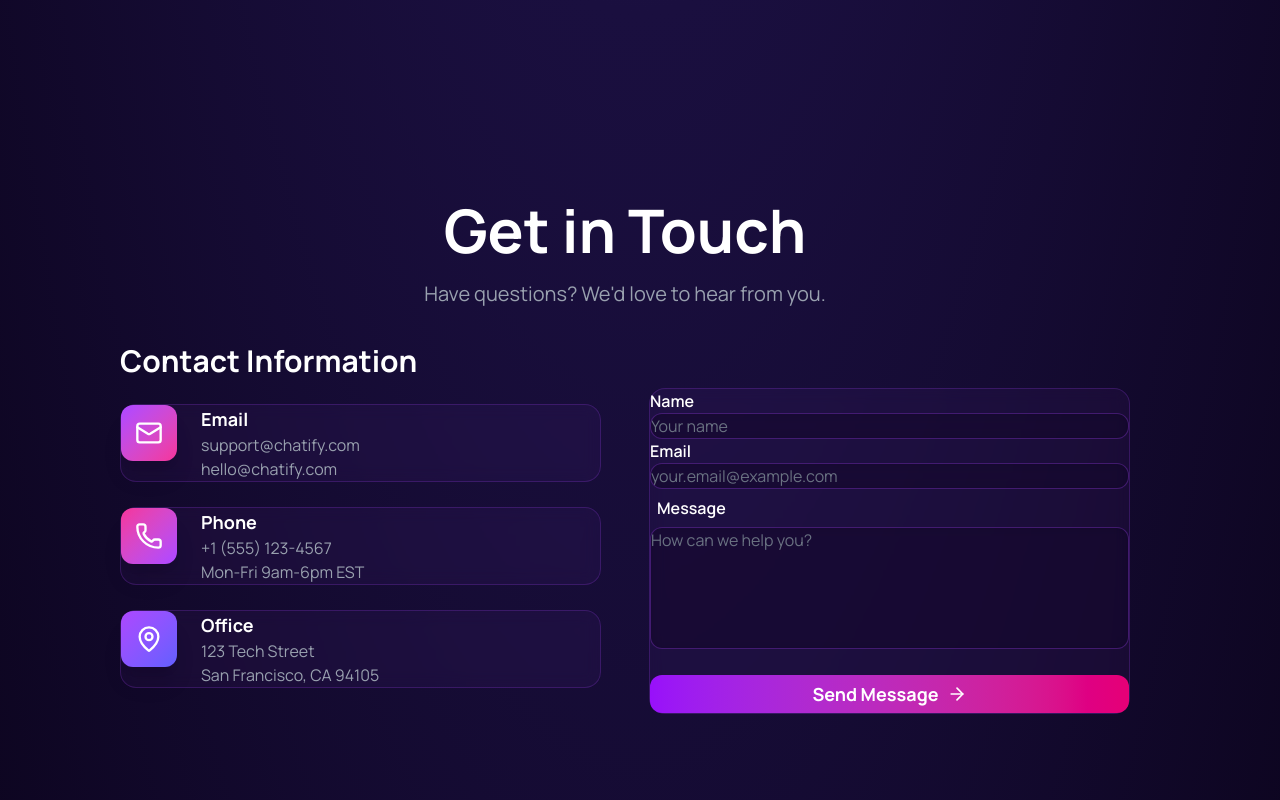
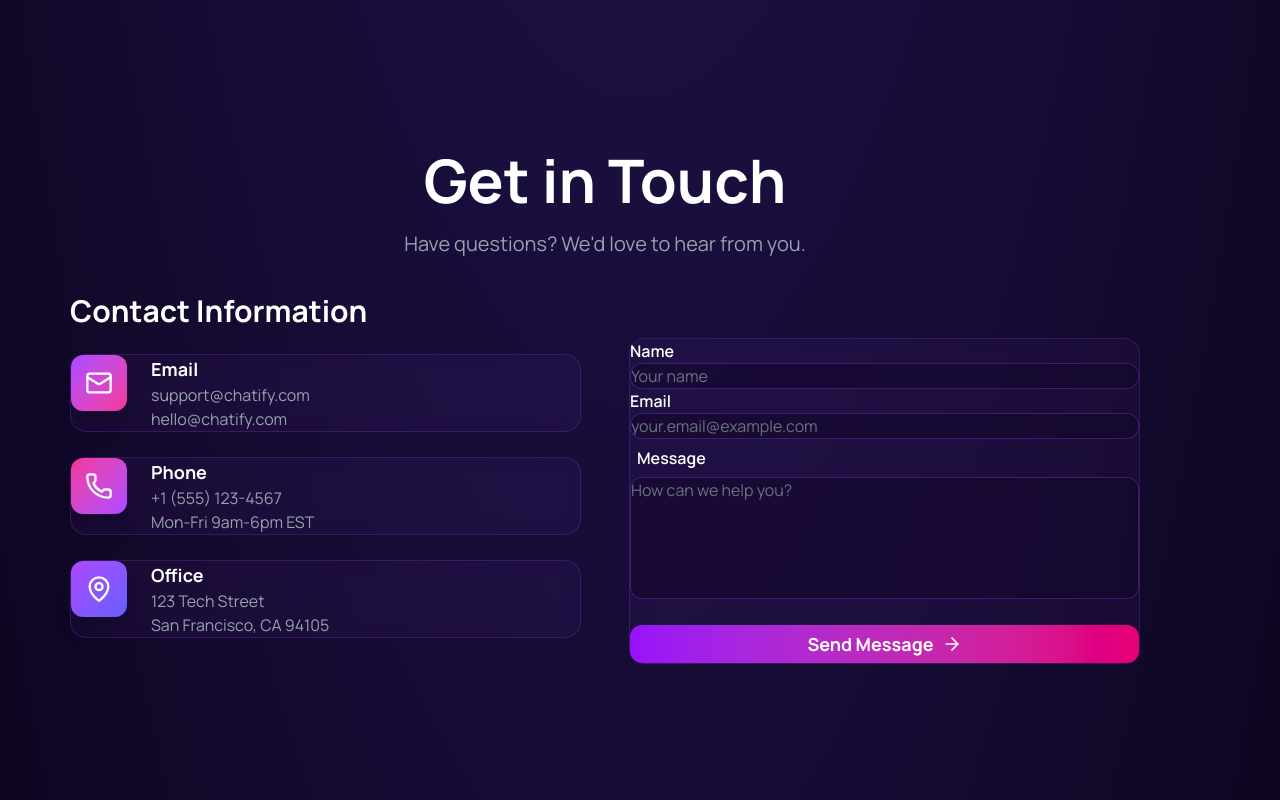
Before and after one commit to coder-Yash886/Chatify, a React (Vite) app in the folder Frontend/: page / in a window 1280 px wide. Shown: the part 2280-3080 px from the top of the page. Built offline with nearby package versions, Linux system fonts and the light colour scheme; no server answers.

Commit message:
Added the proper padding

```diff
--- a/Frontend/src/pages/LandingPage.tsx
+++ b/Frontend/src/pages/LandingPage.tsx
@@ -447,7 +447,7 @@ const LandingPage: React.FC = () => {
 
       {/* CONTACT SECTION */}
       <section id="contact" className="py-24 px-8 min-h-screen"
-      style={{marginLeft:"70px", marginRight:"100px", padding:"50px"}}
+      style={{marginLeft:"70px", marginRight:"100px", paddingRight:"40px"}}
       >
         <div className="max-w-7xl mx-auto">
           <div className="text-center mb-20">
```
